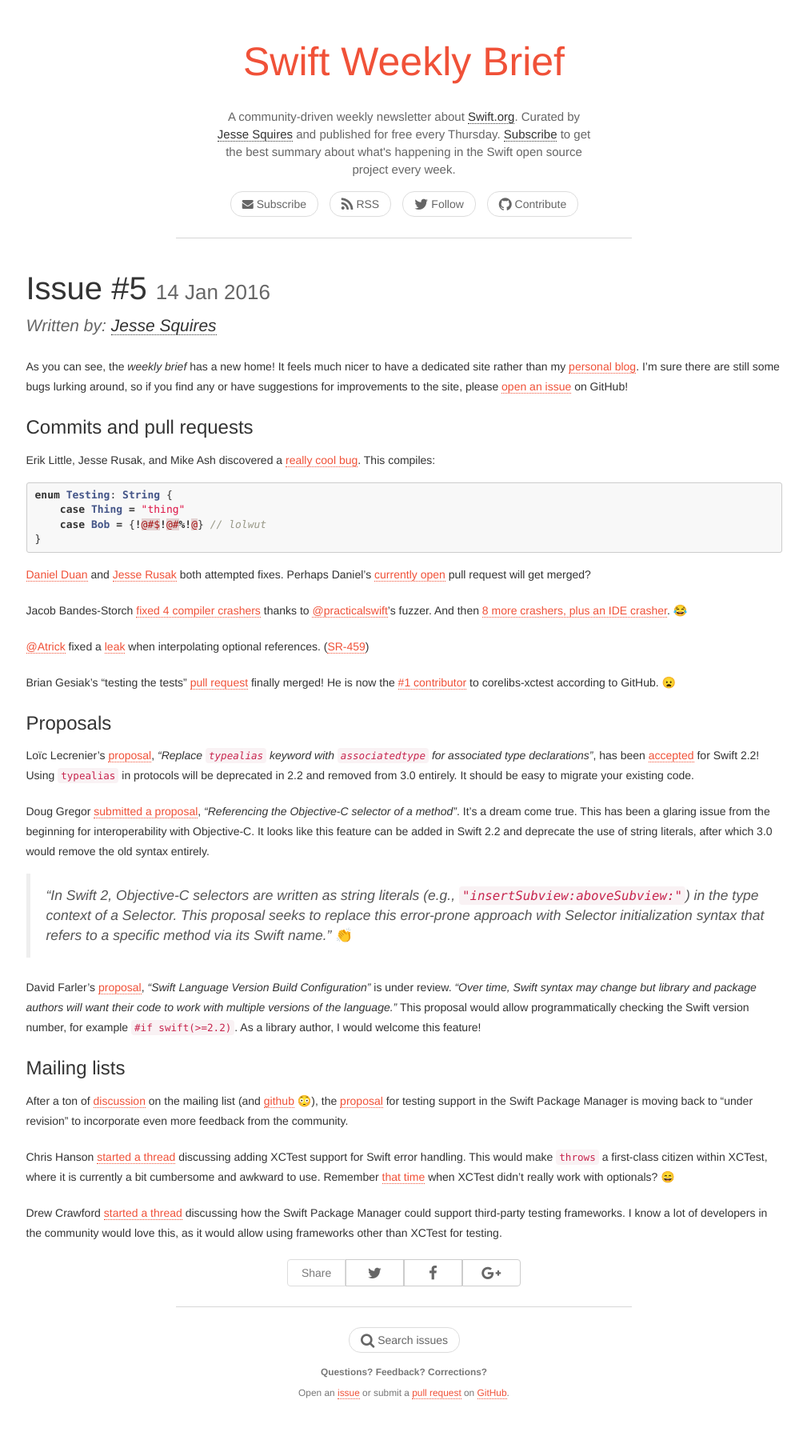
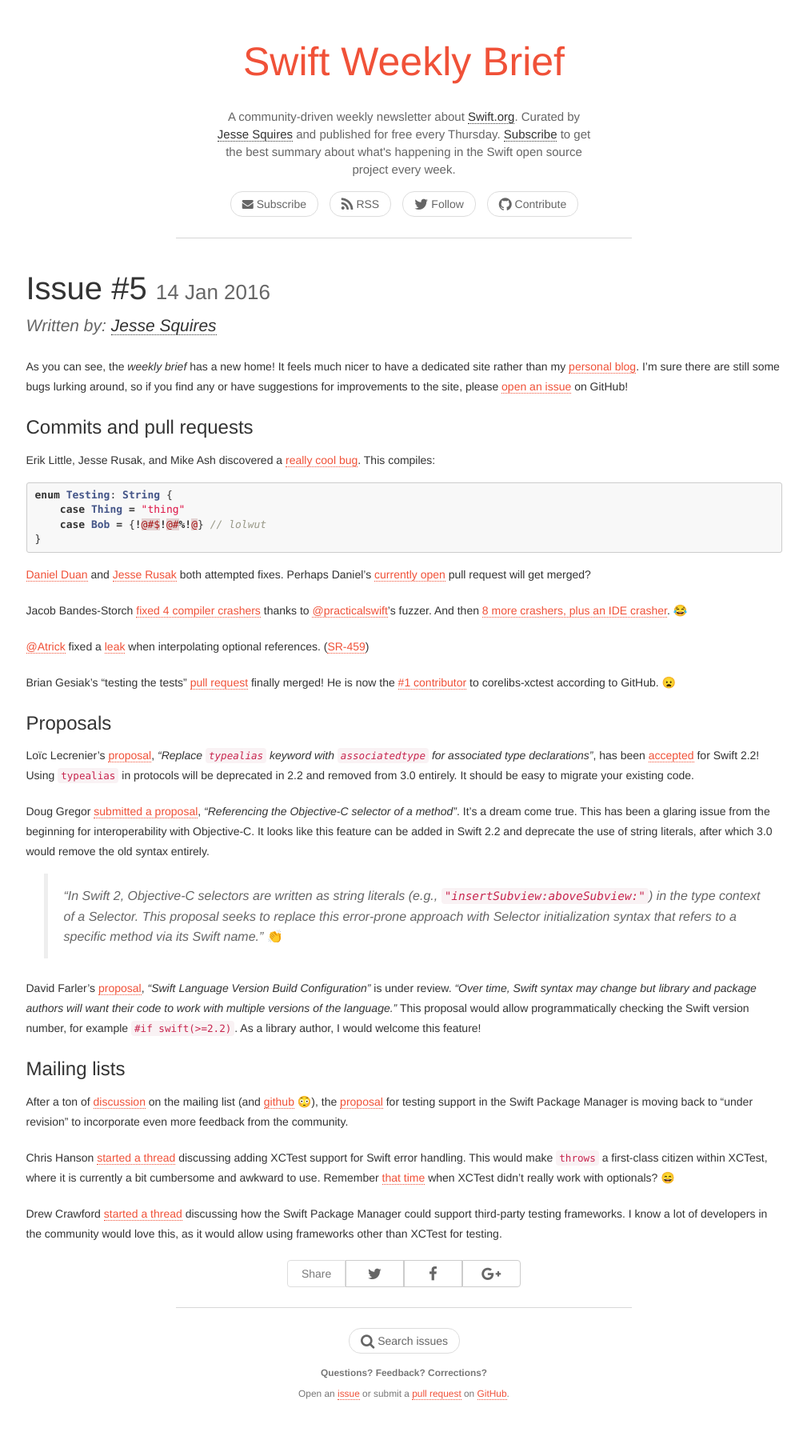
Before and after one commit to SwiftWeekly/swiftweekly.github.io, a Jekyll site: the page built from _posts/2016-01-14-issue-5.md, in a window 1280 px wide. Shown: the whole page at 80% size, without its empty margins (135-1144 px from the left). Built offline with Jekyll 4.4.1, drawn with Linux system fonts in a browser that asks for light colours; nearby versions of some CDN libraries.

Commit message:
tweak blockquote css

```diff
--- a/css/style.css
+++ b/css/style.css
@@ -125,7 +125,9 @@
 }
 
 blockquote {
-   color: #555;
+   color: #666;
+   font-size: 16px;
+   margin-left: 22px;
 }
 
 .task-remind {
```
